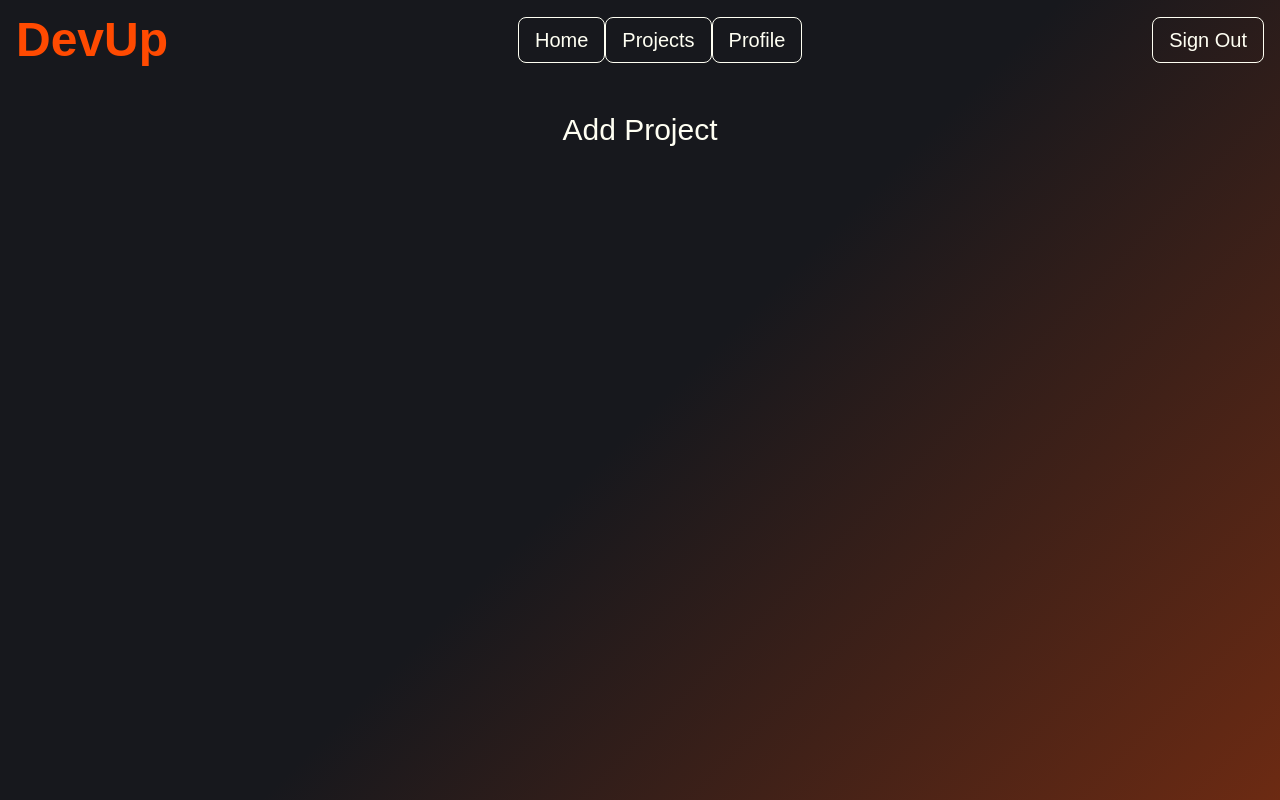
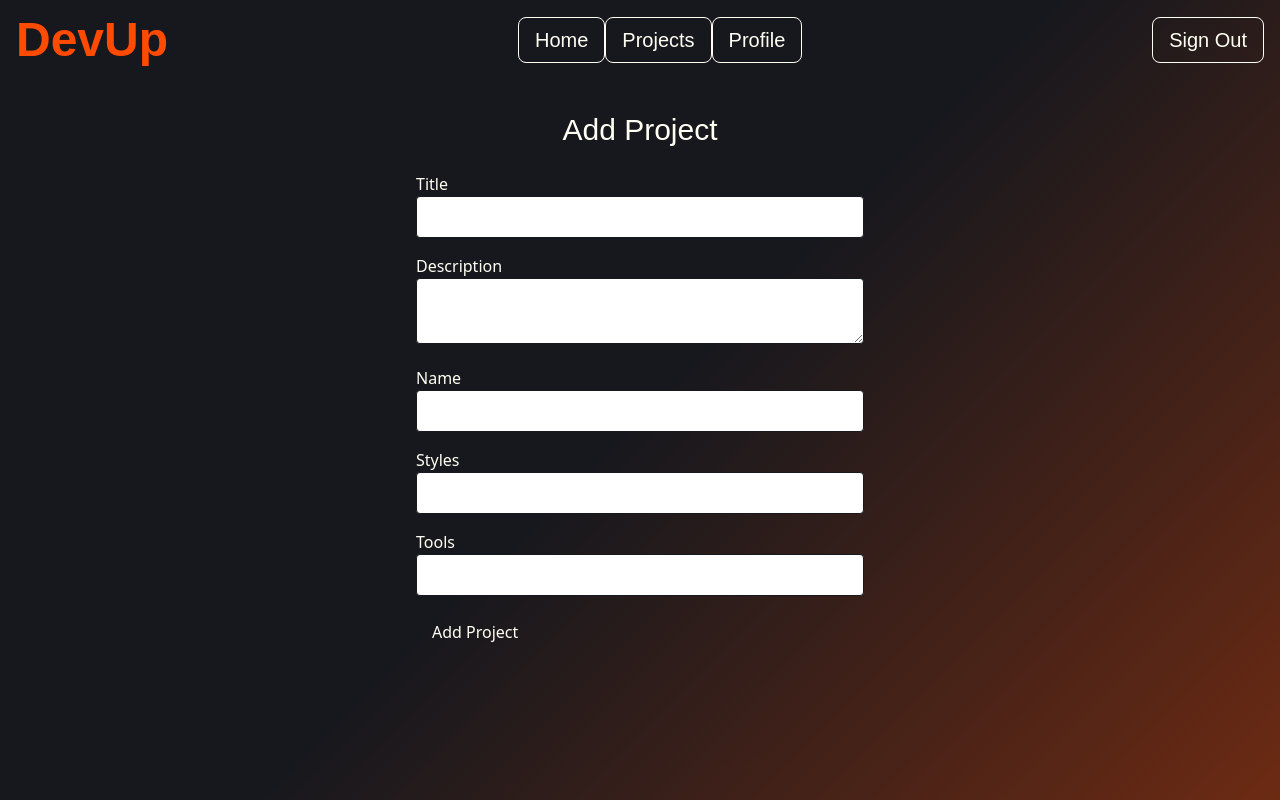
Before and after one commit to DanielShaw98/dev-up, a Next.js app: page /projects/add-project in a window 1280 px wide. Shown: the top 800 px of the page. Built offline with nearby package versions, Linux system fonts and the light colour scheme; no server answers; sample sign-in values are in the browser's storage.

Commit message:
Added project form, working but needs styling

```diff
--- /dev/null
+++ b/app/api/projects/route.ts
@@ -0,0 +1,51 @@
+import { getServerSession } from "next-auth/next";
+import authOptions from "../../api/auth/authOptions";
+import { NextRequest, NextResponse } from "next/server";
+import prisma from "../../../lib/prisma";
+
+interface ProjectData {
+  title: string;
+  description: string;
+  name?: string;
+  styles?: string;
+  tools?: string;
+}
+
+export async function POST(req: NextRequest) {
+  try {
+    // Retrieve session information
+    const session = await getServerSession(authOptions);
+    if (!session || !session.user?.id) {
+      return NextResponse.json({ message: 'Unauthorized' }, { status: 401 });
+    }
+
+    // Parse the JSON body
+    const { title, description, name, styles, tools }: ProjectData = await req.json();
+
+    // Validate the required fields
+    if (!title || !description) {
+      return NextResponse.json({ message: 'Title and description are required' }, { status: 400 });
+    }
+
+    // Create the project in the database
+    const project = await prisma.project.create({
+      data: {
+        title,
+        description,
+        name,
+        styles,
+        tools,
+        authorId: Number(session.user.id), // Convert the string to a number
+      },
+    });
+
+    // Return the created project
+    return NextResponse.json(project, { status: 201 });
+  } catch (error) {
+    // TypeScript check for error
+    const errorMessage = (error as Error).message || 'Unknown error occurred';
+
+    console.error('Failed to add project:', errorMessage);
+    return NextResponse.json({ message: 'Failed to add project', error: errorMessage }, { status: 500 });
+  }
+}
--- /dev/null
+++ b/app/components/addProjectForm.tsx
@@ -0,0 +1,110 @@
+"use client";
+
+import React, { useState } from "react";
+import { useRouter } from "next/navigation";
+
+export default function AddProjectForm() {
+  const [title, setTitle] = useState('');
+  const [description, setDescription] = useState('');
+  const [name, setName] = useState('');
+  const [styles, setStyles] = useState('');
+  const [tools, setTools] = useState('');
+  const [error, setError] = useState<string | null>(null);
+  const router = useRouter(); // Initialize the useRouter hook
+
+  const handleSubmit = async (e: React.FormEvent) => {
+    e.preventDefault();
+
+    try {
+      const response = await fetch('/api/projects', {
+        method: 'POST',
+        headers: {
+          'Content-Type': 'application/json',
+        },
+        body: JSON.stringify({ title, description, name, styles, tools }),
+      });
+
+      if (!response.ok) {
+        const errorData = await response.json();
+        setError(errorData.message || 'Failed to add project');
+        return;
+      }
+
+      // Handle successful project creation
+      alert('Project added successfully!');
+      setTitle('');
+      setDescription('');
+      setName('');
+      setStyles('');
+      setTools('');
+
+      // Redirect to the projects page
+      router.push('/projects');
+    } catch (error) {
+      setError('An unexpected error occurred');
+      console.error('Failed to add project:', error);
+    }
+  };
+
+  return (
+      <form onSubmit={handleSubmit} className="max-w-md mx-auto">
+        <div className="mb-4">
+          <label htmlFor="title" className="block text-gray-700">Title</label>
+          <input
+            id="title"
+            type="text"
+            value={title}
+            onChange={(e) => setTitle(e.target.value)}
+            required
+            className="w-full p-2 border border-gray-300 rounded text-black"
+          />
+        </div>
+        <div className="mb-4">
+          <label htmlFor="description" className="block text-gray-700">Description</label>
+          <textarea
+            id="description"
+            value={description}
+            onChange={(e) => setDescription(e.target.value)}
+            required
+            className="w-full p-2 border border-gray-300 rounded text-black"
+          />
+        </div>
+        <div className="mb-4">
+          <label htmlFor="name" className="block text-gray-700">Name</label>
+          <input
+            id="name"
+            type="text"
+            value={name}
+            onChange={(e) => setName(e.target.value)}
+            className="w-full p-2 border border-gray-300 rounded text-black"
+          />
+        </div>
+        <div className="mb-4">
+          <label htmlFor="styles" className="block text-gray-700">Styles</label>
+          <input
+            id="styles"
+            type="text"
+            value={styles}
+            onChange={(e) => setStyles(e.target.value)}
+            className="w-full p-2 border border-gray-300 rounded text-black"
+          />
+        </div>
+        <div className="mb-4">
+          <label htmlFor="tools" className="block text-gray-700">Tools</label>
+          <input
+            id="tools"
+            type="text"
+            value={tools}
+            onChange={(e) => setTools(e.target.value)}
+            className="w-full p-2 border border-gray-300 rounded text-black"
+          />
+        </div>
+        <button
+          type="submit"
+          className="px-4 py-2 bg-blue-500 text-white rounded hover:bg-blue-600"
+        >
+          Add Project
+        </button>
+      </form>
+  );
+}
--- a/app/projects/add-project/page.tsx
+++ b/app/projects/add-project/page.tsx
@@ -1,6 +1,7 @@
 import { redirect } from "next/navigation";
 import { getServerSession } from "next-auth/next";
 import authOptions from "../../api/auth/authOptions";
+import AddProjectForm from "../../components/addProjectForm";
 
 const AddProject = async () => {
   // Fetch session data
@@ -15,6 +16,7 @@ const AddProject = async () => {
   return (
     <div className="mx-32 my-8 h-screen">
       <h1 className="text-3xl font-main text-center mb-6">Add Project</h1>
+      <AddProjectForm />
     </div>
   );
 };
```
